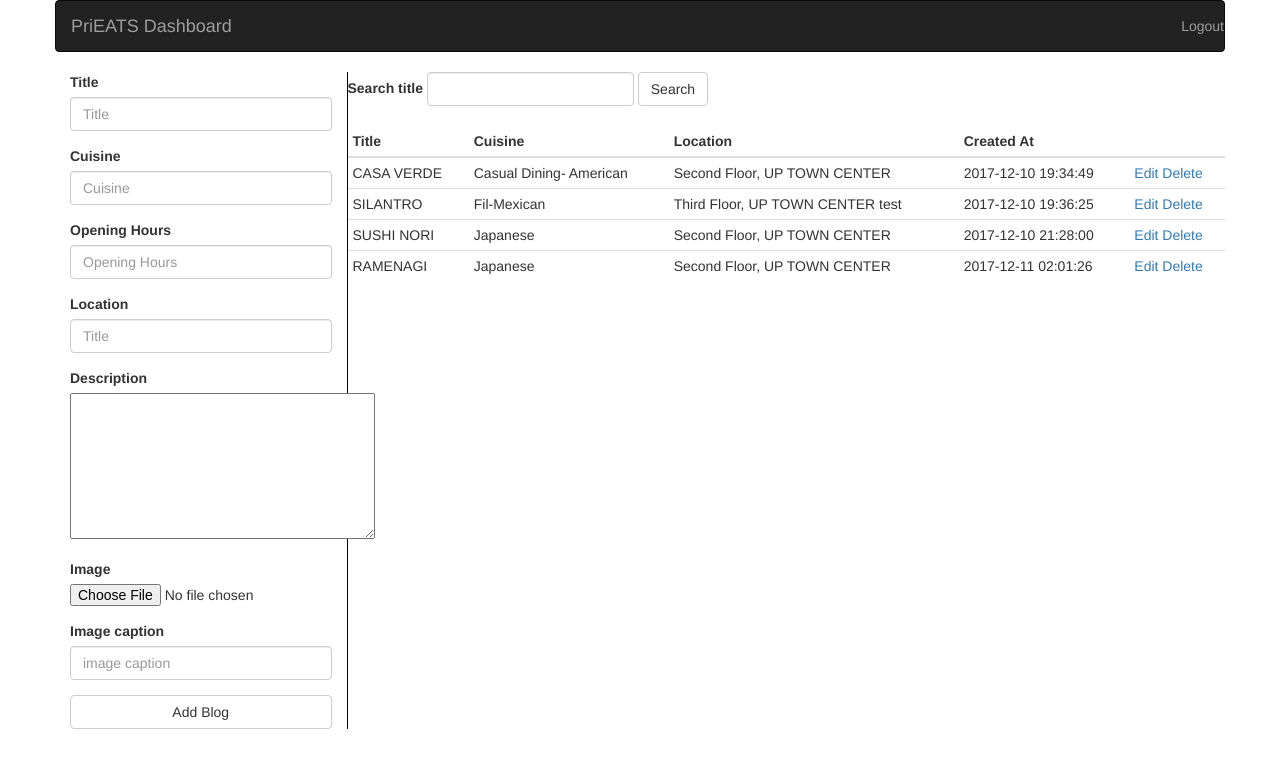
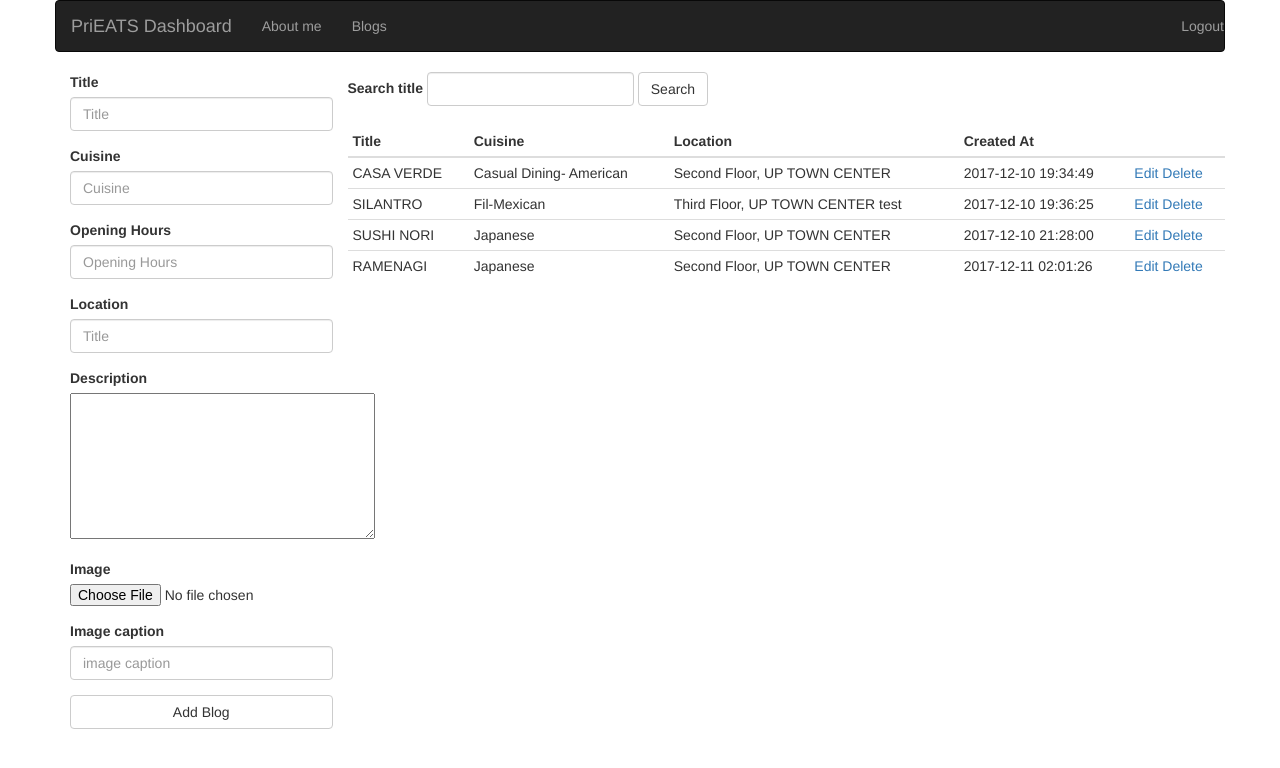
Before and after one commit to pricilaaquino/final-project, a PHP site: page /dashboard.php in a window 1280 px wide. Shown: the top 768 px of the page. Run offline with PHP 8.4, Linux system fonts and the light colour scheme; a user stored in the database is signed in; data comes from the database, SQL or seed files in the repository.

Commit message:
Fix on navbar

```diff
--- a/dashboard.php
+++ b/dashboard.php
@@ -76,7 +76,7 @@
             </div>
             <?php if(isset($_SESSION['isLoggedin'])) { ?>
                 <div class="row">
-                    <div class="col-md-3 vertical-bar">
+                    <div class="col-md-3 vertical-ba">
                          <form action="" method="POST" class="form-signin" enctype="multipart/form-data">
                               <div class="form-group">
                                 <label for="title">Title</label>
--- a/navbar.php
+++ b/navbar.php
@@ -2,12 +2,10 @@
     <div class="navbar-header">
         <a class="navbar-brand" href="index.php">PriEATS Dashboard</a>
     </div>
-    <?php if(!isset($_SESSION['isLoggedin'])) { ?>
-        <ul class="nav navbar-nav">
-            <li><a href="about_me.php">About me <span class="sr-only">(current)</span></a></li>
-            <li><a href="blogs.php">Blogs <span class="sr-only">(current)</span></a></li>
-        </ul>
-    <?php } ?>
+    <ul class="nav navbar-nav">
+        <li><a href="about_me.php">About me <span class="sr-only">(current)</span></a></li>
+        <li><a href="blogs.php">Blogs <span class="sr-only">(current)</span></a></li>
+    </ul>
     <ul class="nav navbar-nav navbar-right">
         <?php if(isset($_SESSION['isLoggedin'])) { ?>
             <li><a href="logout.php">Logout</a></li>
```
